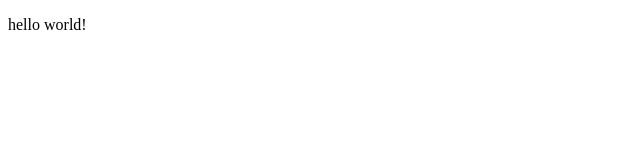
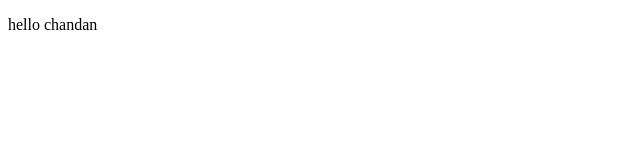
Before and after one commit to chandanyadav17/GIT---2, a plain HTML site: page index.html in a window 1280 px wide. Shown: the full height of the page, 0-640 px from the left. Drawn offline with Linux system fonts and the light colour scheme.

Commit message:
something

```diff
--- a/index.html
+++ b/index.html
@@ -7,7 +7,7 @@
 </head>
 <body>
     <p>
-        hello world!
+        hello chandan
     </p>
 </body>
 </html>
```
